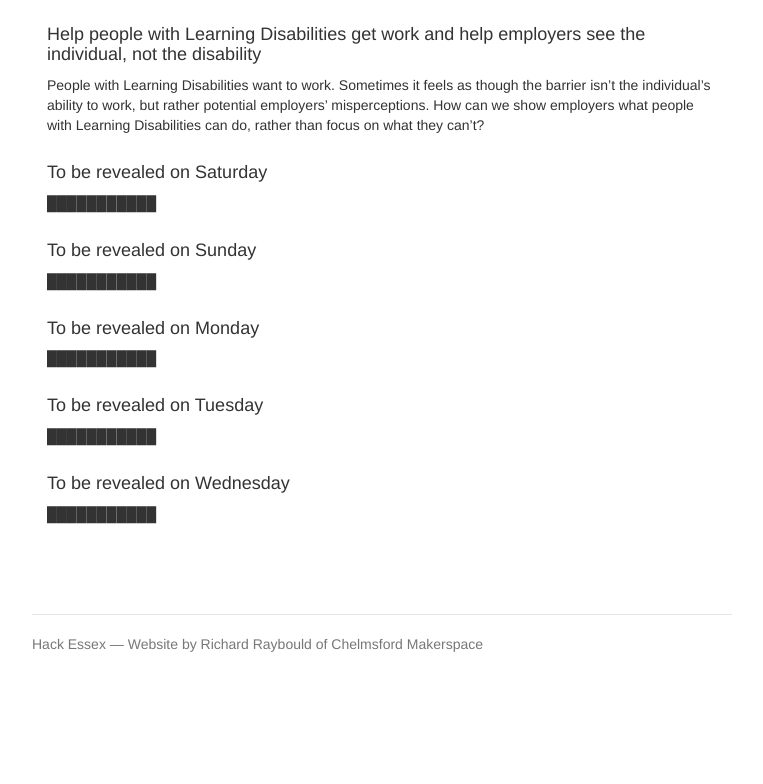
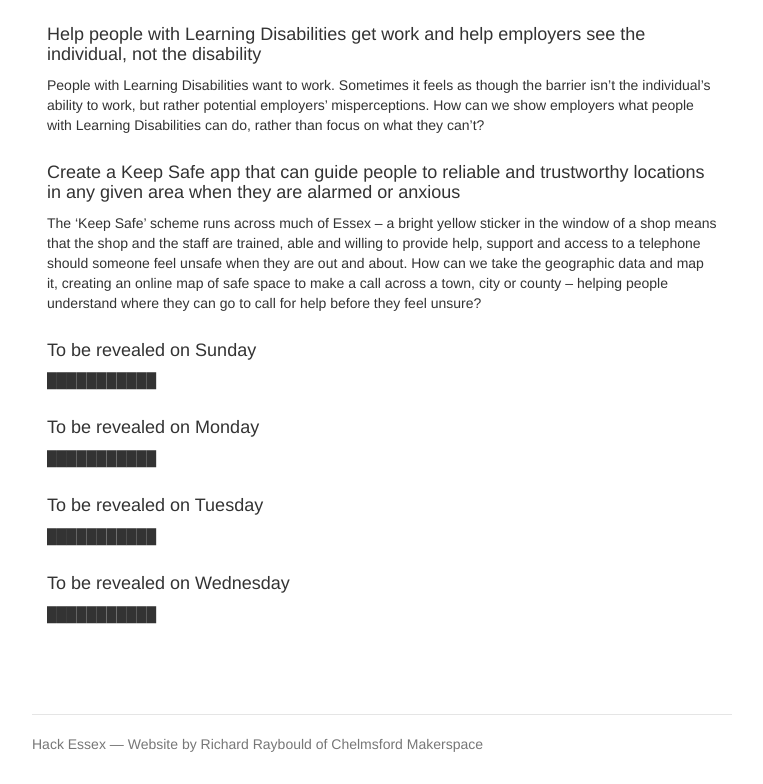
Before and after one commit to ChelmsfordMakerspace/civiccamp, a plain HTML site: page index.html in a window 1280 px wide. Shown: the part 1535-2319 px from the top of the page, without its empty margins (258-1021 px from the left). Before the commit the page ends 2219 px from the top, so only its background shows below. Drawn offline with Linux system fonts and the light colour scheme.

Commit message:
Add second day of inspiration.

```diff
--- a/index.html
+++ b/index.html
@@ -61,8 +61,9 @@
 		 <p>Through conversations with the LD community, we've put together six specific problems and example projects. These are free to use as inspiration, as the foundation of your project or just to give you an idea of what the issues are. We will reveal a new one every day so follow <a href="https://twitter.com/hackessex">@HackEssex</a> to be notified when a new one is posted!</p>
 		 <h4>Help people with Learning Disabilities get work and help employers see the individual, not the disability</h4>
 		 <p>People with Learning Disabilities want to work. Sometimes it feels as though the barrier isn’t the individual’s ability to work, but rather potential employers’ misperceptions.  How can we show employers what people with Learning Disabilities can do, rather than focus on what they can’t?</p>
-		 <h4>To be revealed on Saturday</h4>
-		 <p>&block;&block;&block;&block;&block;&block;&block;&block;&block;&block;&block;</p>
+		 <h4>Create a Keep Safe app that can guide people to reliable and trustworthy locations in any given area when they are alarmed or anxious</h4>
+		 <p>The ‘Keep Safe’ scheme runs across much of Essex – a bright yellow sticker in the window of a shop means that the shop and the staff are trained, able and willing to provide help, support and access to a telephone should someone feel unsafe when they are out and about.
+How can we take the geographic data and map it, creating an online map of safe space to make a call across a town, city or county – helping people understand where they can go to call for help before they feel unsure?</p>
 		 <h4>To be revealed on Sunday</h4>
 		 <p>&block;&block;&block;&block;&block;&block;&block;&block;&block;&block;&block;</p>
 		 <h4>To be revealed on Monday</h4>
```
